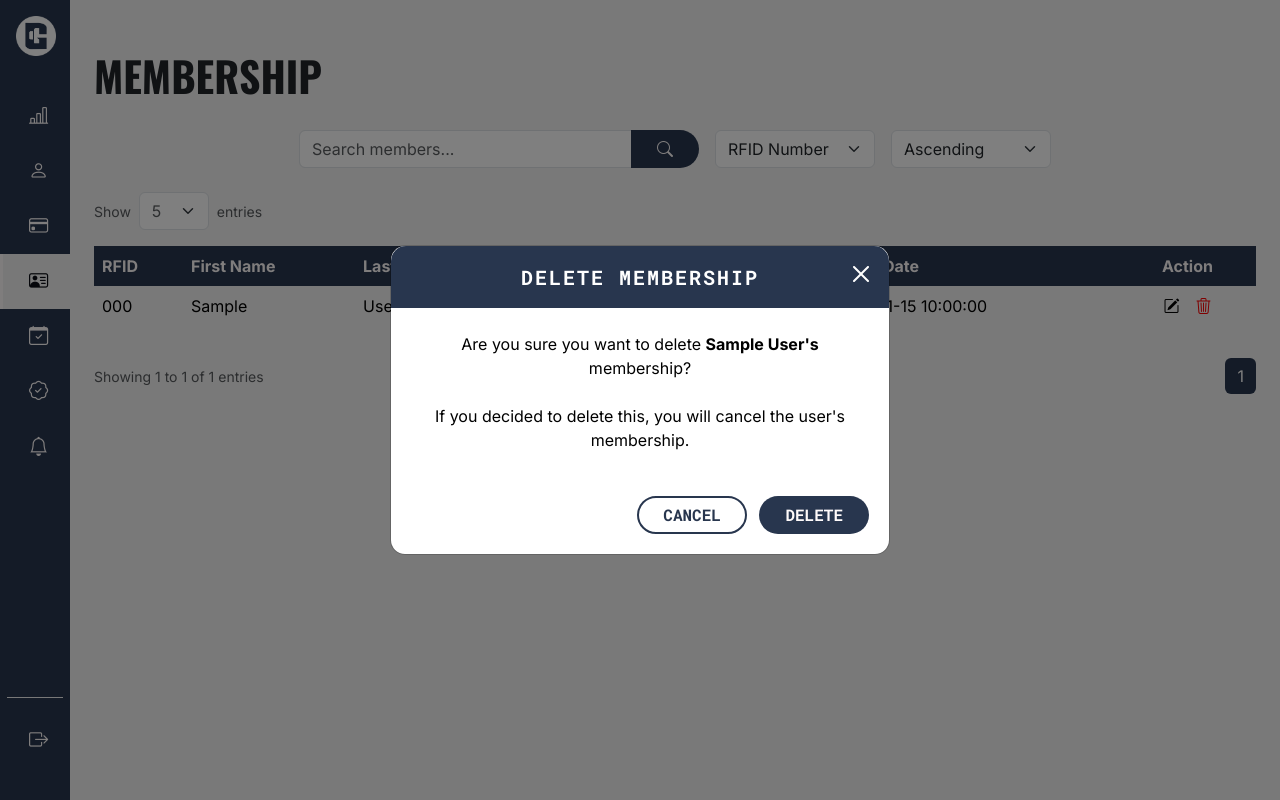
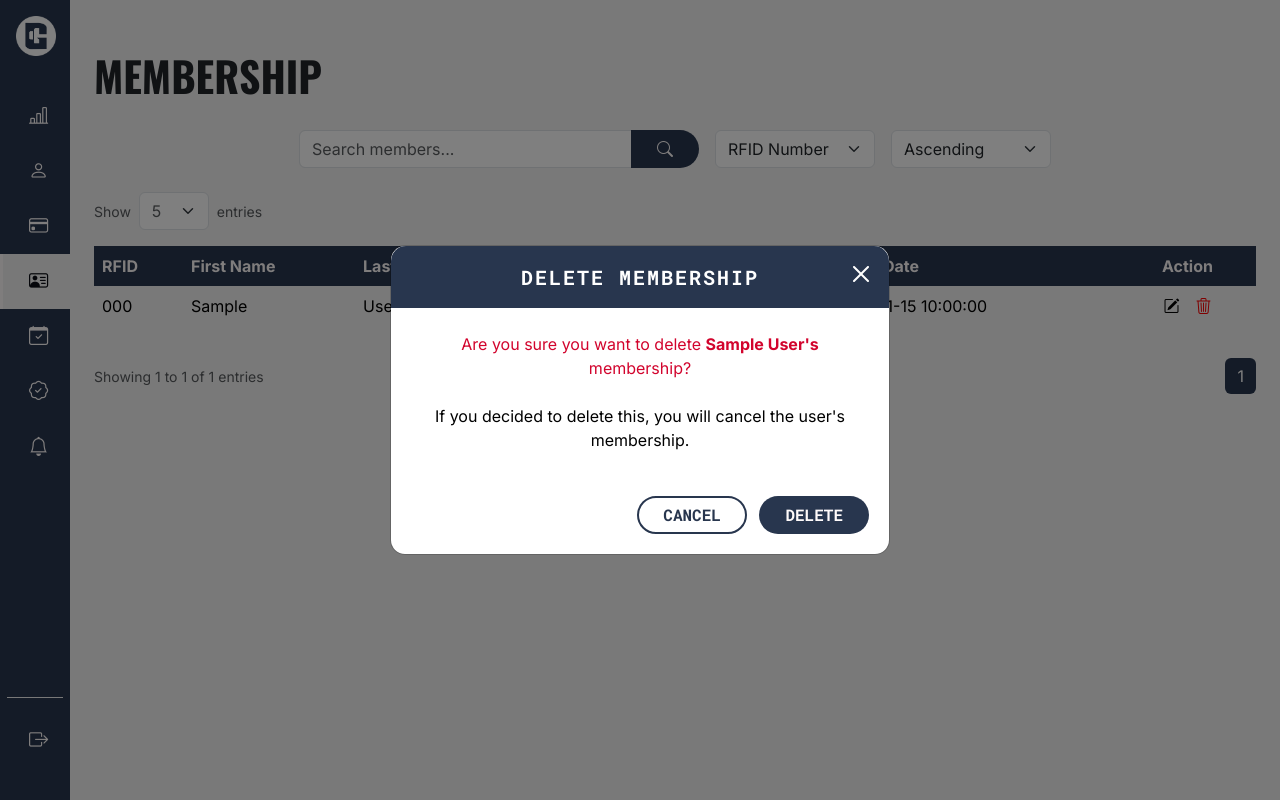
Before and after one commit to ProjectGymBoost/GymBoost.com, a PHP site: page /GymBoost.com/admin/membership.php in a window 1280 px wide, after a click that opens the changed part. Run offline with PHP 8.4, Linux system fonts and the light colour scheme; the visitor is signed in with stand-in values (Sample User, id 1); tables that the repository leaves empty or names only in its code hold one stand-in row (values such as "Sample post").

Commit message:
BE | Minor refinement to the membership delete modal

```diff
--- a/assets/php/modals/admin/membership.php
+++ b/assets/php/modals/admin/membership.php
@@ -139,7 +139,7 @@
 
                 <div class="modal-body text-center" style="padding: 1.5rem;">
                     <p style="margin: 0; font-size: 16px; color: black;">
-                        Are you sure you want to delete <strong><?= ($info['firstName'] . ' ' . $info['lastName']); ?>'s</strong> membership?<br><br>
+                        <span style="color: #D2042D;">Are you sure you want to delete <strong><?= ($info['firstName'] . ' ' . $info['lastName']); ?>'s</strong> membership?</span><br><br>
                         If you decided to delete this, you will cancel the user's membership.
                     </p>
                 </div>
```
